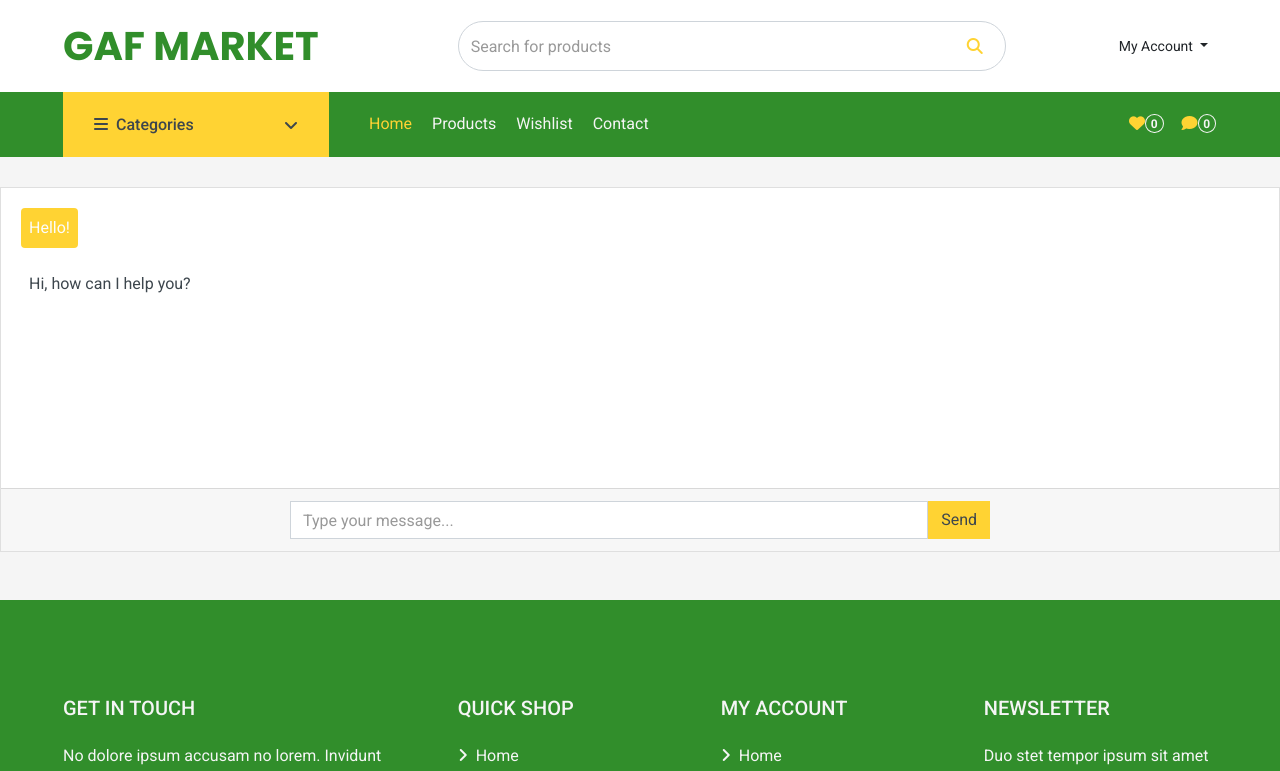
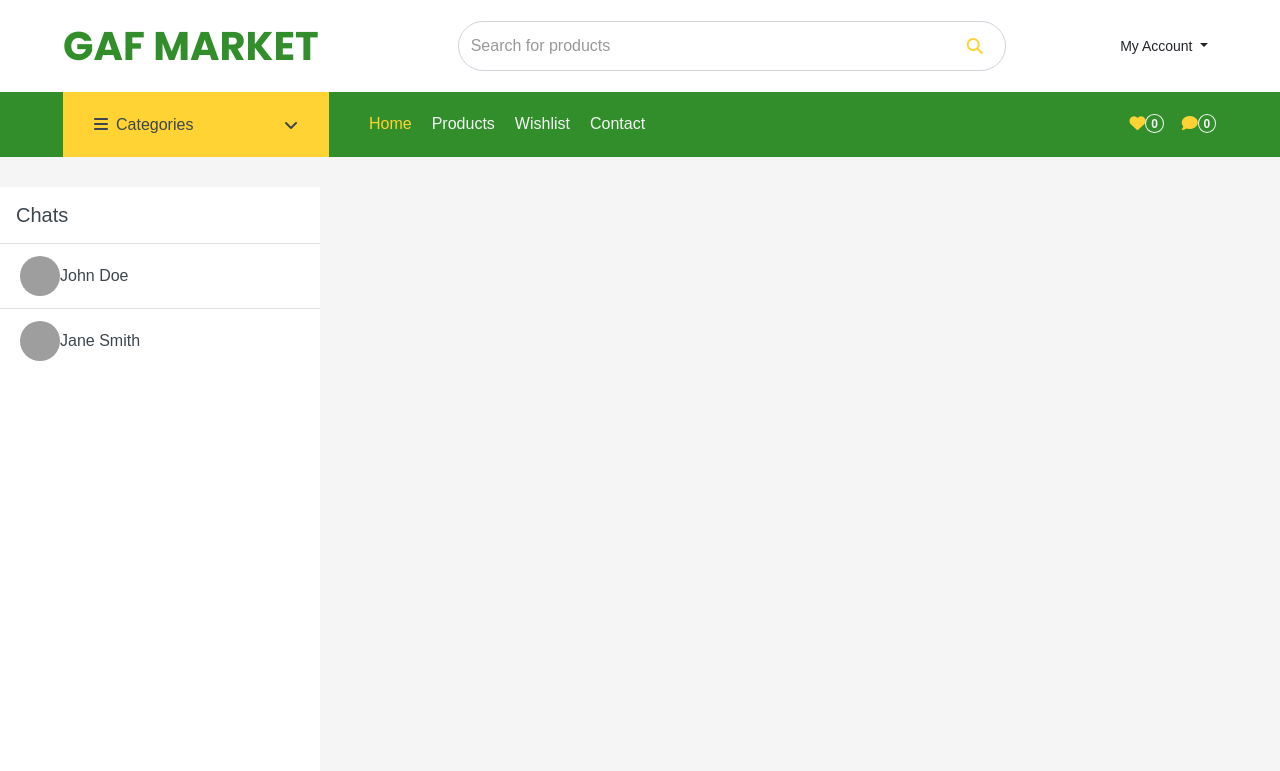
Before and after one commit to swaesway/gaf-commerce-new, a Vue app in the folder frontend/user/: page /chat in a window 1280 px wide. Shown: the top 771 px of the page. Built offline with nearby package versions, Linux system fonts and the light colour scheme; grey boxes are pictures that could not be loaded.

Commit message:
updated chat sytem interface

```diff
--- a/frontend/user/src/components/chat/ChatInput.vue
+++ /dev/null
@@ -1,33 +0,0 @@
-<template>
-  <div class="card-footer">
-    <form @submit.prevent="handleSubmit">
-      <div class="input-group">
-        <input
-          type="text"
-          class="form-control"
-          placeholder="Type your message..."
-          v-model="message"
-        />
-        <button type="submit" class="btn btn-primary">Send</button>
-      </div>
-    </form>
-  </div>
-</template>
-
-<script>
-export default {
-  data() {
-    return {
-      message: "",
-    };
-  },
-  methods: {
-    handleSubmit() {
-      if (this.message.trim() !== "") {
-        this.$emit("send-message", { text: this.message, sender: "User" });
-        this.message = "";
-      }
-    },
-  },
-};
-</script>
--- /dev/null
+++ b/frontend/user/src/components/chat/ChatInterface.vue
@@ -0,0 +1,82 @@
+<template>
+  <div class="d-flex flex-column h-100">
+    <!-- Header -->
+    <div
+      v-if="contact"
+      class="p-3 border-bottom bg-white d-flex align-items-center"
+    >
+      <img
+        :src="contact.avatar"
+        class="rounded-circle me-3"
+        alt="Avatar"
+        width="40"
+        height="40"
+      />
+      <h6 class="mb-0">{{ contact.name }}</h6>
+    </div>
+
+    <!-- Messages -->
+    <div v-if="contact" class="flex-grow-1 overflow-auto p-3" id="messageContainer">
+      <div v-for="(message, index) in contact.messages" :key="index">
+        <div
+          :class="[
+            'd-flex my-2',
+            message.isSender ? 'justify-content-end' : 'justify-content-start',
+          ]"
+        >
+          <div
+            :class="[
+              'p-2 rounded',
+              message.isSender ? 'bg-primary text-white' : 'bg-light text-dark',
+            ]"
+            style="max-width: 70%;"
+          >
+            {{ message.text }}
+          </div>
+        </div>
+      </div>
+    </div>
+
+    <!-- Input Area -->
+    <div v-if="contact" class="p-3 border-top bg-white">
+      <div class="input-group">
+        <input
+          type="text"
+          class="form-control"
+          placeholder="Type a message"
+          v-model="newMessage"
+          @keyup.enter="sendMessage"
+        />
+        <button class="btn btn-primary" @click="sendMessage">Send</button>
+      </div>
+    </div>
+  </div>
+</template>
+
+<script>
+export default {
+  props: {
+    contact: Object,
+  },
+  data() {
+    return {
+      newMessage: '',
+    };
+  },
+  methods: {
+    sendMessage() {
+      if (this.newMessage.trim() && this.contact) {
+        this.contact.messages.push({ text: this.newMessage, isSender: true });
+        this.newMessage = '';
+        this.scrollToBottom();
+      }
+    },
+    scrollToBottom() {
+      const container = document.getElementById('messageContainer');
+      if (container) {
+        container.scrollTop = container.scrollHeight;
+      }
+    },
+  },
+};
+</script>
--- a/frontend/user/src/components/chat/ChatSystem.vue
+++ b/frontend/user/src/components/chat/ChatSystem.vue
@@ -1,37 +1,65 @@
 <template>
-  <div class="card">
-    <ChatWindow :messages="messages" />
-    <ChatInput @send-message="addMessage" />
+  <div class="container-fluid vh-100">
+    <div class="row h-100">
+      <!-- Sidebar -->
+      <div class="col-3 bg-light border-end p-0">
+        <Sidebar :contacts="contacts" @selectContact="setActiveContact" />
+      </div>
+
+      <!-- Chat Interface -->
+      <div class="col-9 p-0">
+        <ChatInterface :contact="activeContact" />
+      </div>
+    </div>
   </div>
 </template>
 
 <script>
-import ChatWindow from './ChatWindow.vue';
-import ChatInput from './ChatInput.vue';
+import Sidebar from './SideBar.vue';
+import ChatInterface from './ChatInterface.vue';
 
 export default {
   components: {
-    ChatWindow,
-    ChatInput,
+    Sidebar,
+    ChatInterface,
   },
   data() {
     return {
-      messages: [
-        { text: 'Hello!', sender: 'User' },
-        { text: 'Hi, how can I help you?', sender: 'Vendor' },
+      contacts: [
+        {
+          id: 1,
+          name: 'John Doe',
+          avatar: 'https://i.pravatar.cc/300',
+          messages: [
+            { text: 'Hello!', isSender: false },
+            { text: 'Hi, how are you?', isSender: true },
+          ],
+        },
+        {
+          id: 2,
+          name: 'Jane Smith',
+          avatar: 'https://i.pravatar.cc/300',
+          messages: [
+            { text: 'See you tomorrow!', isSender: false },
+            { text: 'Sure, looking forward to it!', isSender: true },
+          ],
+        },
+        // Add more contacts here
       ],
+      activeContact: null, // No contact selected initially
     };
   },
   methods: {
-    addMessage(newMessage) {
-      this.messages.push(newMessage);
+    setActiveContact(contact) {
+      this.activeContact = contact; // Update the active contact
     },
   },
 };
 </script>
 
-<style scoped>
-.card {
-  margin: 20px 0;
+<style>
+body {
+  margin: 0;
+  font-family: Arial, sans-serif;
 }
 </style>
--- a/frontend/user/src/components/chat/ChatWindow.vue
+++ /dev/null
@@ -1,21 +0,0 @@
-<template>
-    <div class="card-body chat-window" style="height: 300px; overflow-y: auto;">
-      <div v-for="(message, index) in messages" :key="index" :class="['mb-3', message.sender === 'User' ? 'text-end' : 'text-start']">
-        <div class="d-inline-block p-2 rounded" :class="message.sender === 'User' ? 'bg-primary text-white' : 'bg-light text-dark'">
-          {{ message.text }}
-        </div>
-      </div>
-    </div>
-  </template>
-
-  <script>
-  export default {
-    props: ['messages'],
-  };
-  </script>
-
-  <style>
-  .chat-window {
-    background: #ffffff;
-  }
-  </style>
--- /dev/null
+++ b/frontend/user/src/components/chat/SideBar.vue
@@ -0,0 +1,45 @@
+<template>
+    <div class="d-flex flex-column h-100">
+      <!-- Header -->
+      <div class="p-3 border-bottom bg-white">
+        <h5 class="mb-0">Chats</h5>
+      </div>
+
+      <!-- Chat List -->
+      <div class="flex-grow-1 overflow-auto">
+        <ul class="list-group list-group-flush">
+          <li
+            class="list-group-item d-flex align-items-center"
+            v-for="contact in contacts"
+            :key="contact.id"
+            @click="handleClick(contact)"
+            style="cursor: pointer;"
+          >
+            <img
+              :src="contact.avatar"
+              class="rounded-circle me-3"
+              alt="Avatar"
+              width="40"
+              height="40"
+            />
+            <div>
+              <h6 class="mb-0">{{ contact.name }}</h6>
+            </div>
+          </li>
+        </ul>
+      </div>
+    </div>
+  </template>
+
+  <script>
+  export default {
+    props: {
+      contacts: Array,
+    },
+    methods: {
+      handleClick(contact) {
+        this.$emit('selectContact', contact); // Emit the selected contact to the parent
+      },
+    },
+  };
+  </script>
```
